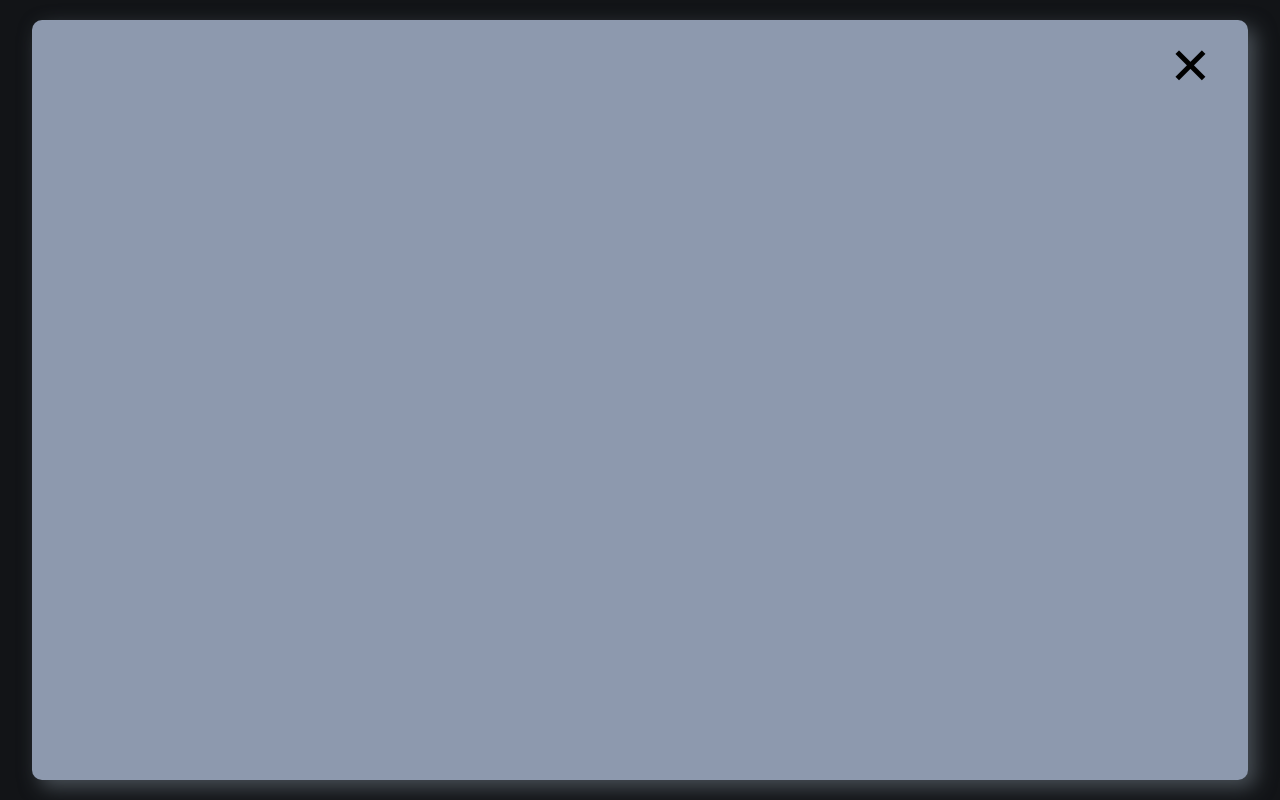
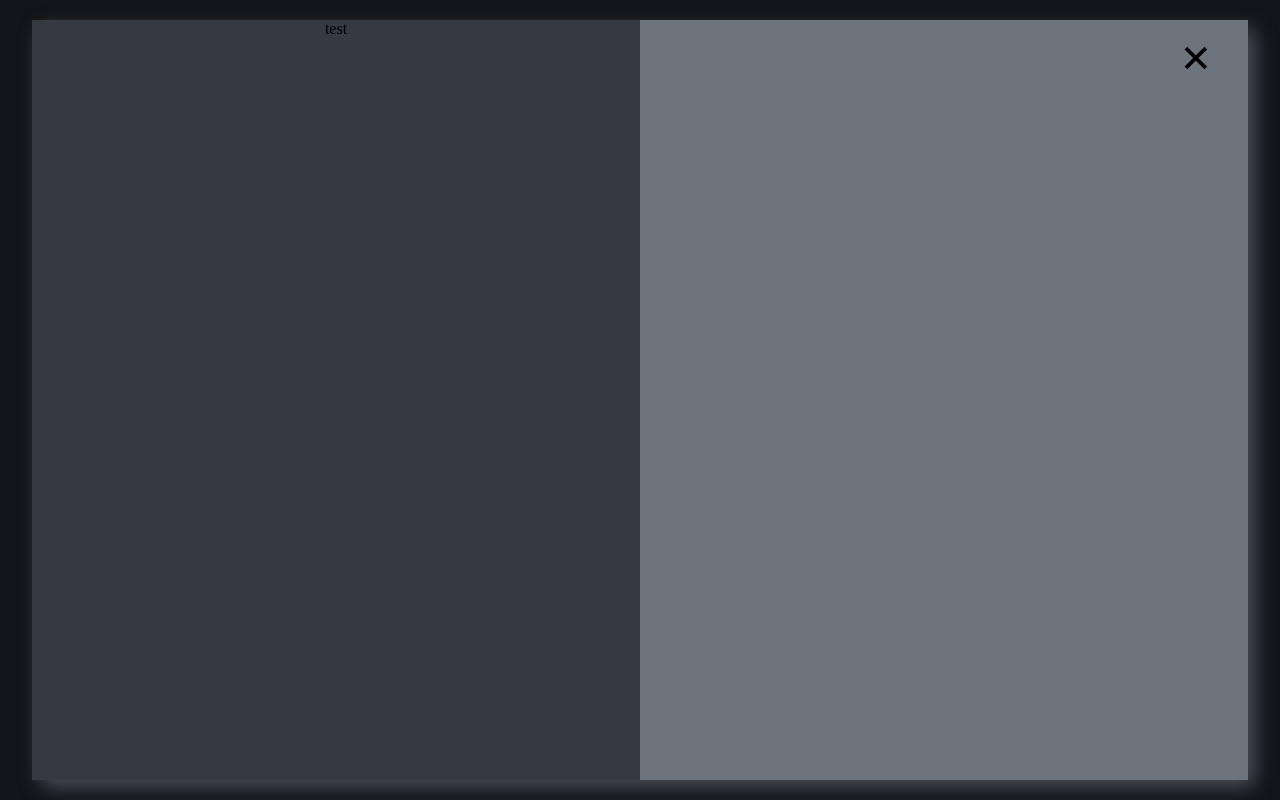
Before and after one commit to giuseppi/giuseppipelayo.com, a React (Create React App) app: page / in a window 1280 px wide. Both pictures are taken after a click on the button 1074 px from the left and 76 px from the top of the page. Shown: the top 800 px of the page. Built offline with nearby package versions, Linux system fonts and the light colour scheme.

Commit message:
updated popup.js background + flex

```diff
--- a/src/App.scss
+++ b/src/App.scss
@@ -150,35 +150,39 @@ html {
   margin-top: -47.5vh; /* Negative half of height. */
   margin-left: -47.5vw; /* Negative half of width. */
   text-align: center;
-  background-color: #8d99ae;
   display: flex;
   flex-direction: row;
-  justify-content: center;
-  align-items: center;
   z-index: 999;
   border-radius: 10px;
   box-shadow: 7.5px 7.5px 20px #495057;
 }
 
+.popup-text {
+  width: 50vw;
+  height: 95vh;
+  background-color: #343a40;
+}
+
 .popup-form {
+  width: 50vw;
+  height: 95vh;
+  background-color: #6c757d;
 }
 
 .close-btn:before {
+  // X symbol
   content: "\2715";
   cursor: pointer;
-  font-size: 4vw;
+  font-size: 3vw;
   color: black;
 }
 
 .close-btn {
-  border: none;
-  background-color: #8d99ae;
-}
-
-.popup-form .close-btn {
   position: absolute;
   top: 15px;
   right: 30px;
+  border: none;
+  background-color: #6c757d;
 }
 
 /* navbar.js */
--- a/src/components/popup.js
+++ b/src/components/popup.js
@@ -4,7 +4,7 @@ const Popup = (props) => {
   return props.trigger ? (
     <>
       <div className="popup-container">
-        <div className="popup-text"></div>
+        <div className="popup-text">test</div>
         <div className="popup-form">
           <button className="close-btn" onClick={() => props.setTrigger(false)}></button>
           {props.children}
```
